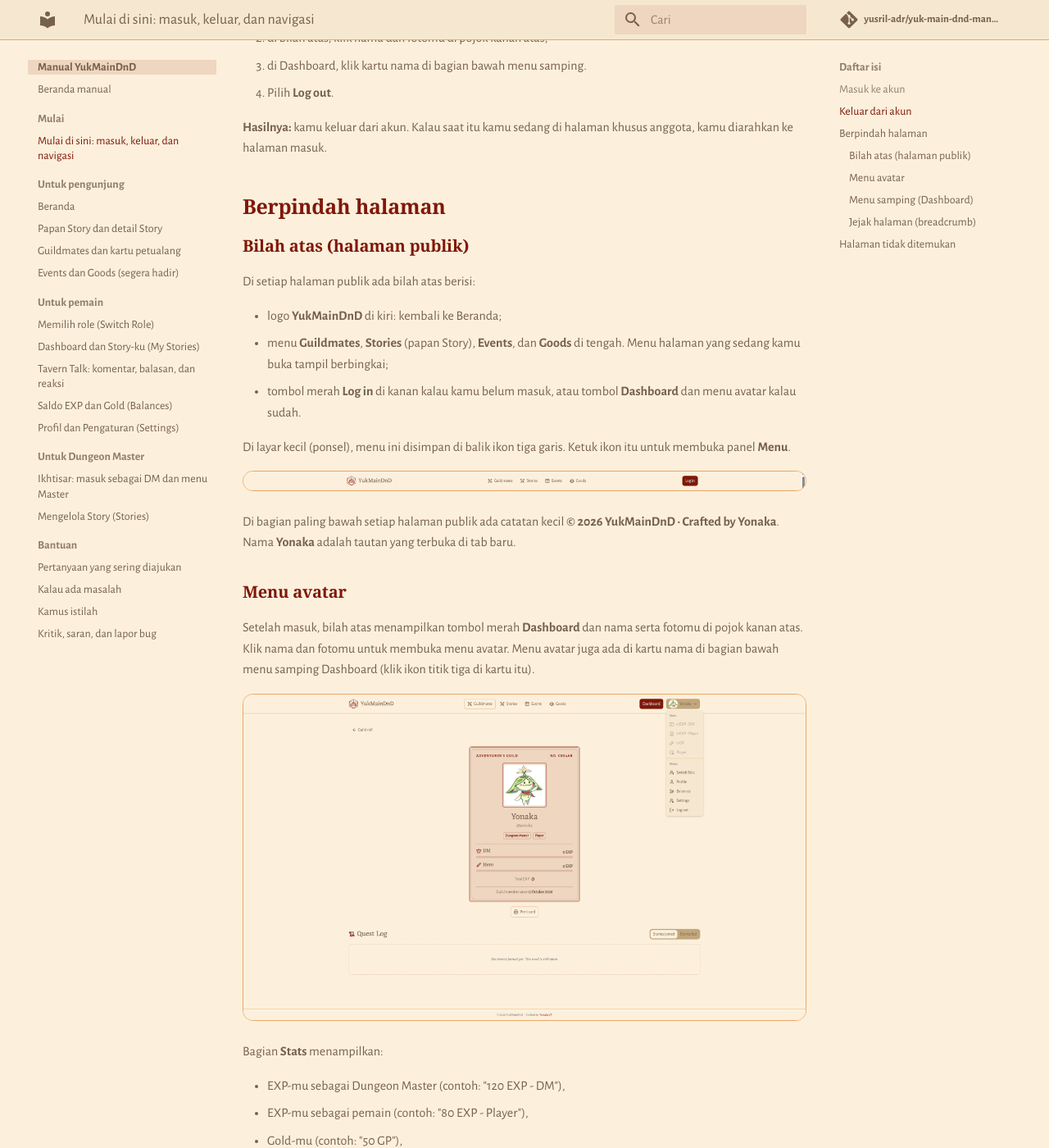
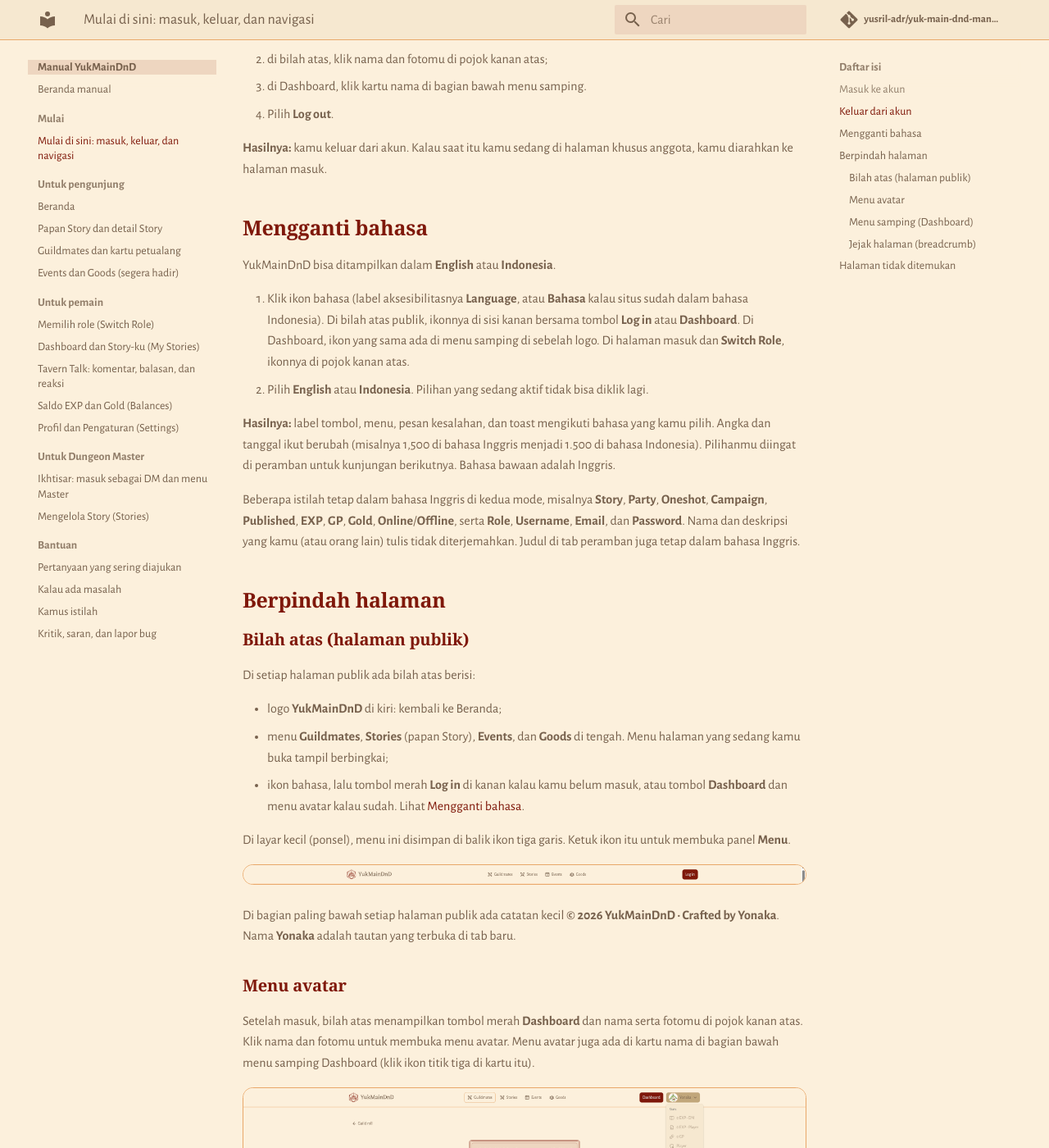
Before and after one commit to yusril-adr/yuk-main-dnd-manual, an MkDocs documentation site: the page built from docs/getting-started.md, in a window 1280 px wide and 1400 px high, scrolled down 1673 px. Shown: the whole window at 82% size. Built offline with MkDocs 1.6.1 and Material for MkDocs 9.7.7, drawn with Linux system fonts in a browser that asks for light colours; some web fonts are replaced; comment, search, counter and statistics services are not loaded; some of the changed text lies outside the part shown.

Commit message:
docs: introduce language switcher (EN/ID); drop English-only notes
Feature is on app develop (946d186) but not yet live on vercel/main,
so this commit stays local until the app ships.

```diff
--- a/docs/getting-started.md
+++ b/docs/getting-started.md
@@ -2,7 +2,7 @@
 
 Halaman ini membantumu masuk ke akun, keluar lagi, dan mengenal cara berpindah halaman di YukMainDnD.
 
-> Seluruh tampilan YukMainDnD saat ini berbahasa Inggris. Nama tombol di panduan ini ditulis persis seperti di layar.
+> Situs tersedia dalam bahasa Inggris dan Indonesia. Nama tombol di panduan ini ditulis seperti yang tampil saat bahasa Inggris dipilih. Kalau kamu memakai bahasa Indonesia, label mengikuti bahasa itu; istilah permainan tetap dalam bahasa Inggris. Lihat [Mengganti bahasa](#mengganti-bahasa).
 
 ## Masuk ke akun
 
@@ -38,6 +38,18 @@ Sesi masukmu tersimpan di peramban selama sekitar 7 hari. Setelah itu, atau kala
 
 **Hasilnya:** kamu keluar dari akun. Kalau saat itu kamu sedang di halaman khusus anggota, kamu diarahkan ke halaman masuk.
 
+
+## Mengganti bahasa
+
+YukMainDnD bisa ditampilkan dalam **English** atau **Indonesia**.
+
+1. Klik ikon bahasa (label aksesibilitasnya **Language**, atau **Bahasa** kalau situs sudah dalam bahasa Indonesia). Di bilah atas publik, ikonnya di sisi kanan bersama tombol **Log in** atau **Dashboard**. Di Dashboard, ikon yang sama ada di menu samping di sebelah logo. Di halaman masuk dan **Switch Role**, ikonnya di pojok kanan atas.
+2. Pilih **English** atau **Indonesia**. Pilihan yang sedang aktif tidak bisa diklik lagi.
+
+**Hasilnya:** label tombol, menu, pesan kesalahan, dan toast mengikuti bahasa yang kamu pilih. Angka dan tanggal ikut berubah (misalnya 1,500 di bahasa Inggris menjadi 1.500 di bahasa Indonesia). Pilihanmu diingat di peramban untuk kunjungan berikutnya. Bahasa bawaan adalah Inggris.
+
+Beberapa istilah tetap dalam bahasa Inggris di kedua mode, misalnya **Story**, **Party**, **Oneshot**, **Campaign**, **Published**, **EXP**, **GP**, **Gold**, **Online**/**Offline**, serta **Role**, **Username**, **Email**, dan **Password**. Nama dan deskripsi yang kamu (atau orang lain) tulis tidak diterjemahkan. Judul di tab peramban juga tetap dalam bahasa Inggris.
+
 ## Berpindah halaman
 
 ### Bilah atas (halaman publik)
@@ -46,7 +58,7 @@ Di setiap halaman publik ada bilah atas berisi:
 
 - logo **YukMainDnD** di kiri: kembali ke Beranda;
 - menu **Guildmates**, **Stories** (papan Story), **Events**, dan **Goods** di tengah. Menu halaman yang sedang kamu buka tampil berbingkai;
-- tombol merah **Log in** di kanan kalau kamu belum masuk, atau tombol **Dashboard** dan menu avatar kalau sudah.
+- ikon bahasa, lalu tombol merah **Log in** di kanan kalau kamu belum masuk, atau tombol **Dashboard** dan menu avatar kalau sudah. Lihat [Mengganti bahasa](#mengganti-bahasa).
 
 Di layar kecil (ponsel), menu ini disimpan di balik ikon tiga garis. Ketuk ikon itu untuk membuka panel **Menu**.
 
@@ -81,7 +93,7 @@ Bagian **Menu** berisi:
 
 Setelah masuk, klik **Dashboard** di bilah atas. Di Dashboard ada menu samping berisi:
 
-- logo **YukMainDnD** di paling atas,
+- logo **YukMainDnD** di paling atas, dengan ikon bahasa di sebelahnya,
 - **Dashboard**: halaman sambutan bertuliskan "Welcome, (namamu)".
 - **Board**: berisi **Stories** (membuka halaman **My Stories**, yaitu Story yang kamu ikuti), **Events**, dan **Goods**. Kelompok ini muncul kalau role aktifmu adalah Player.
 - **Master**: berisi **Stories**, tempat Dungeon Master mengelola Story. Kelompok ini muncul kalau role aktifmu adalah Dungeon Master (dan kelompok **Board** tidak tampil). Lihat [Ikhtisar Dungeon Master](dungeon-master/ikhtisar.md).
```
Also changed, not shown: docs/faq.md (+4 -2 lines), docs/index.md (+1 -1 lines).
